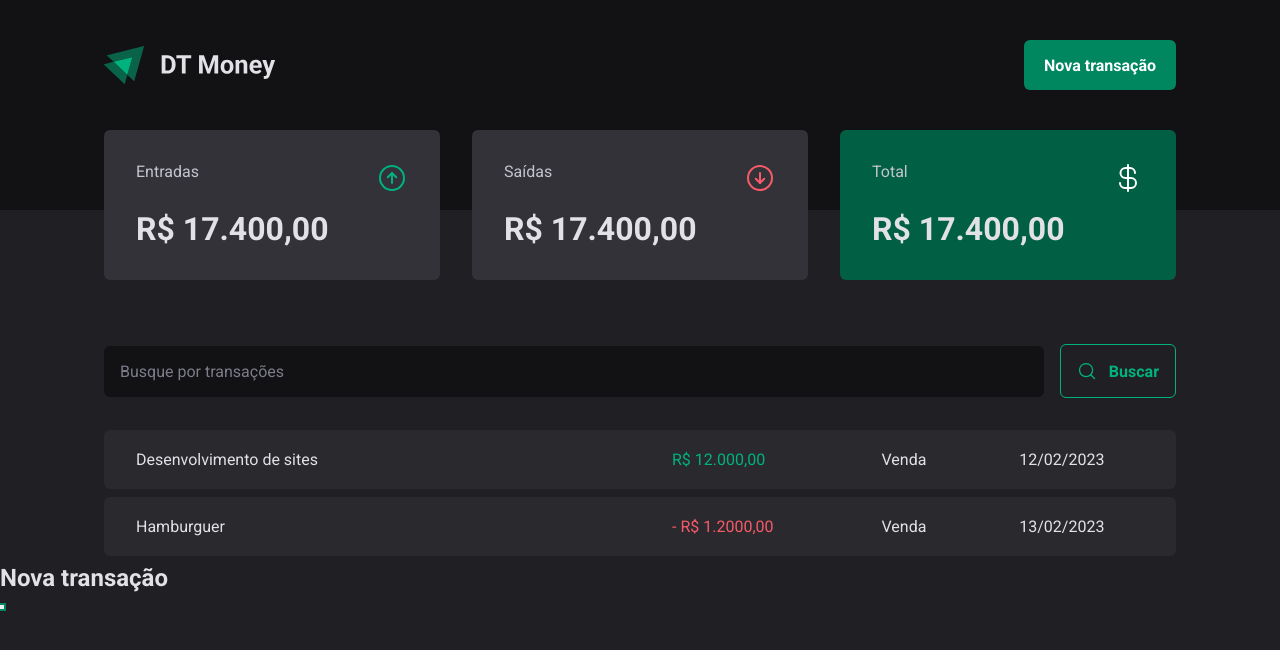
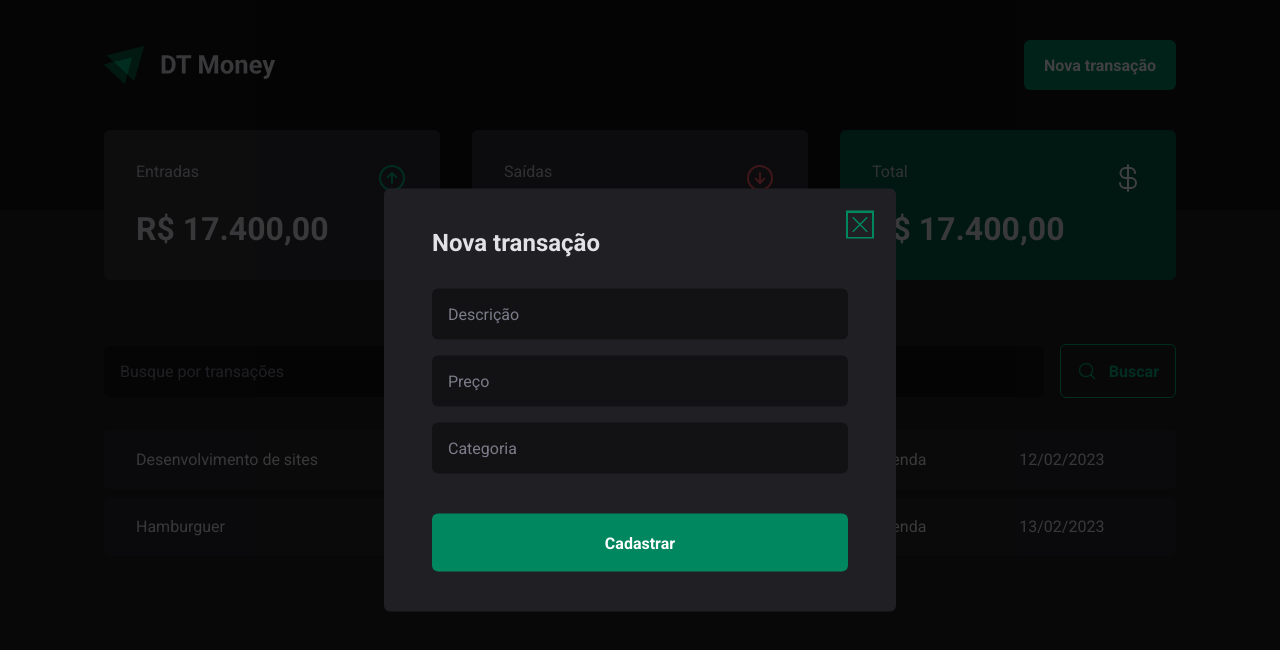
Before and after one commit to glaubermatos/dt-money, a React (Vite) app: page / in a window 1280 px wide. Both pictures are taken after a click on the button "Nova transação". Shown: the top 650 px of the page. Built offline with nearby package versions, Linux system fonts and the light colour scheme.

Commit message:
Estrutura visual - Modal de nova transação

```diff
--- a/src/components/Header/index.tsx
+++ b/src/components/Header/index.tsx
@@ -2,6 +2,7 @@
 import * as Dialog from '@radix-ui/react-dialog'
 
 import {HeaderContainer, HeaderContent, NewTransactionButton} from './styles'
+import { NewTransactionModal } from '../NewTransactionModal'
 
 export function Header() {
     return (
@@ -14,15 +15,8 @@
                         <NewTransactionButton>Nova transação</NewTransactionButton>
                     </Dialog.Trigger>
 
-                    <Dialog.Portal>
-                        <Dialog.Overlay />
+                    <NewTransactionModal />
 
-                        <Dialog.Content>
-                            <Dialog.Title>Nova transação</Dialog.Title>
-
-                            <Dialog.Close />
-                        </Dialog.Content>
-                    </Dialog.Portal>
                 </Dialog.Root>
             </HeaderContent>
         </HeaderContainer>
--- /dev/null
+++ b/src/components/NewTransactionModal/index.tsx
@@ -0,0 +1,27 @@
+import * as Dialog from '@radix-ui/react-dialog'
+import { X } from 'phosphor-react';
+import { CloseButton, Content, Overlay } from "./styles";
+
+export function NewTransactionModal() {
+    return (
+        <Dialog.Portal>
+            <Overlay />
+
+            <Content>
+                <Dialog.Title>Nova transação</Dialog.Title>
+
+                <CloseButton>
+                    <X size={24} />
+                </CloseButton>
+
+                <form action="">
+                    <input type="text" placeholder="Descrição" required />
+                    <input type="number" placeholder="Preço" required />
+                    <input type="text" placeholder="Categoria" required />
+
+                    <button type="submit">Cadastrar</button>
+                </form>
+            </Content>
+        </Dialog.Portal>
+    )
+}
--- /dev/null
+++ b/src/components/NewTransactionModal/styles.ts
@@ -0,0 +1,70 @@
+import styled from "styled-components";
+import * as Dialog from "@radix-ui/react-dialog";
+
+export const Overlay = styled(Dialog.Overlay)`
+    position: fixed;
+    width: 100vw;
+    height: 100vh;
+    inset: 0;
+    background: rgba(0, 0, 0, 0.75);
+`
+
+export const Content = styled(Dialog.Content)`
+    min-width: 32rem;
+    border-radius: 6px;
+    padding: 2.5rem 3rem;
+    background: ${props => props.theme["gray-800"]};
+
+    position: fixed;
+    top: 50%;
+    left: 50%;
+    transform: translate(-50%, -50%);
+
+    form {
+        margin-top: 2rem;
+
+        display: flex;
+        flex-direction: column;
+        gap: 1rem;
+
+        input {
+            border-radius: 6px;
+            border: 0;
+            background: ${props => props.theme["gray-900"]};
+            color: ${props => props.theme["gray-300"]};
+            padding: 1rem;
+
+            &::placeholder {
+                color: ${props => props.theme["gray-500"]}
+            }
+        }
+
+        button[type="submit"] {
+            height: 58px;
+            border: 0;
+            background: ${props => props.theme["green-500"]};
+            color: ${props => props.theme.white};
+            font-weight: bold;
+            padding: 0 1.25rem;
+            border-radius: 6px;
+            margin-top: 1.5rem;
+            cursor: pointer;
+
+            &:hover {
+                background: ${props => props.theme["green-700"]};
+                transition: background-color 0.2s;
+            }
+        }
+    }
+`
+
+export const CloseButton = styled(Dialog.Close)`
+    position: absolute;
+    background: transparent;
+    border: 0;
+    top: 1.5rem;
+    right: 1.5rem;
+    line-height: 0;
+    cursor: pointer;
+    color: ${props => props.theme["green-500"]}
+`
```
